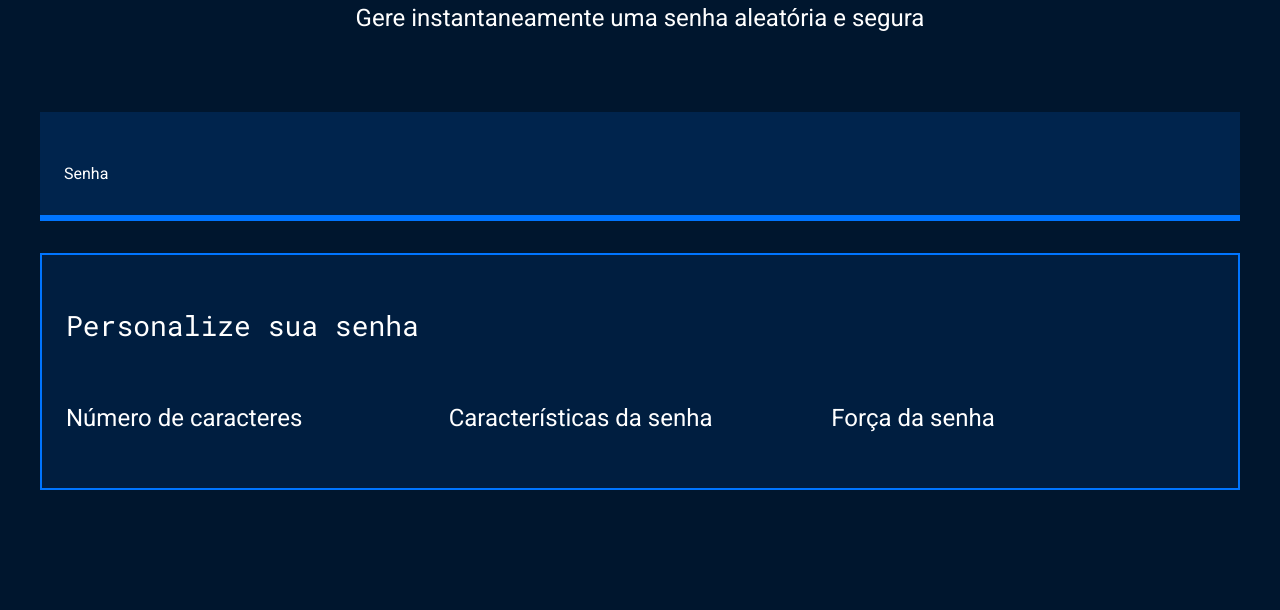
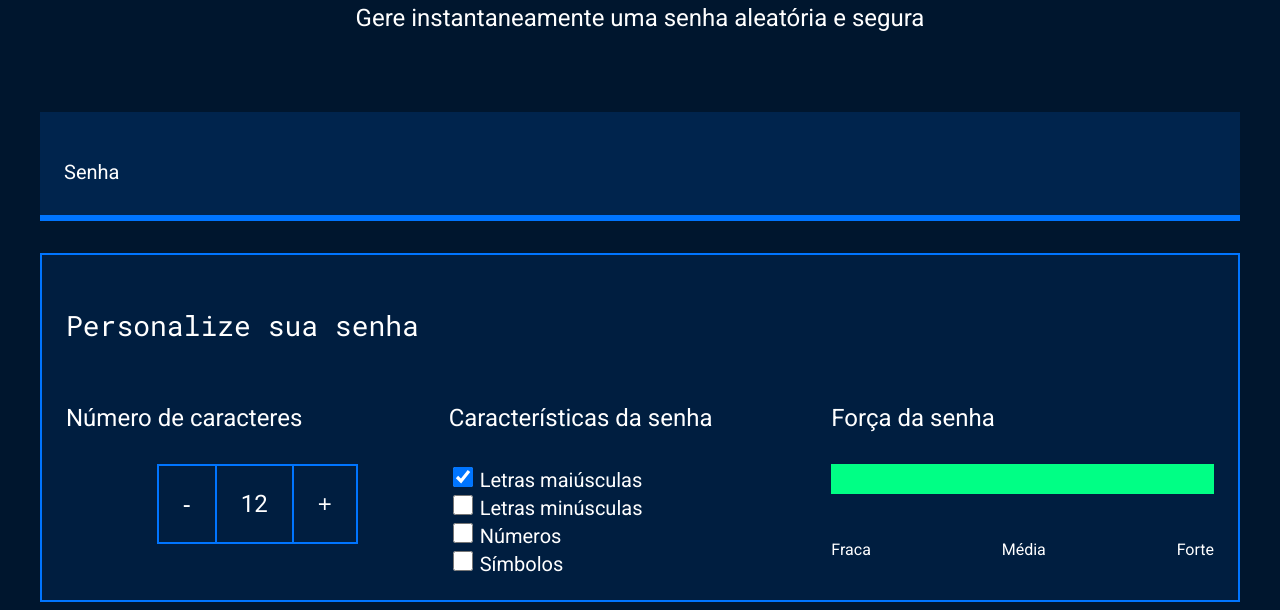
Before and after one commit to emanuellegalle/geradordesenhas, a plain HTML site: page index.html in a window 1280 px wide. Shown: the part 214-824 px from the top of the page. Before the commit the page ends 800 px from the top, so only its background shows below. Drawn offline with Linux system fonts and the light colour scheme.

Commit message:
Add files via upload

```diff
--- a/index.html
+++ b/index.html
@@ -24,17 +24,45 @@
                 <div class="parametro-coluna__senha">
                     <div class="parametro-senha">
                     <h4 class="parametro-senha__titulo">Número de caracteres</h4>
-            </div>
+                    <div class="parametro-senha-botoes">
+                        <button class="parametro-senha__botao">-</button>
+                        <p class="parametro-senha__texto">12</p>
+                        <button class="parametro-senha__botao">+</button>
+                    </div>
+                </div>
             <div class="parametro-senha">
                 <h4 class="parametro-senha__titulo">Características da senha</h4>
+                <div class="parametro-senha-checkbox">
+                    <input name="maiusculo" type="checkbox" class="checkbox" checked>
+                    <label for="maiusculo">Letras maiúsculas</label>
+                </div>
+                <div class="parametro-senha-checkbox">
+                    <input name="minusculo" type="checkbox" class="checkbox">
+                    <label for="minusculo">Letras minúsculas</label>
+                </div>
+                <div class="parametro-senha-checkbox">
+                    <input name="numero" type="checkbox" class="checkbox">
+                    <label for="numero">Números</label>
+                </div>
+                <div class="parametro-senha-checkbox">
+                    <input name="simbolo" type="checkbox" class="checkbox">
+                    <label for="simbolo">Símbolos</label>
+                </div>
             </div>
             <div class="parametro-senha">
                 <h4 class="parametro-senha__titulo">Força da senha</h4>
-            </div>
+                <div class="barra"></div>
+                <div class="forca forte"></div>
+                <div class="parametro-senha-textos">
+                    <p>Fraca</p>
+                    <p>Média</p>
+                    <p>Forte</p>
                 </div>
-            </div>
-            </div>
-        </section>
+             </div>
+        </div>
+     </div>
+  </div>
+         </section>
 </body>
 
 </html>
--- a/style.css
+++ b/style.css
@@ -85,6 +85,66 @@ body {
     margin: 0 auto;
 }
 
+.parametro-senha-botoes {
+    display: flex;
+    justify-content: center;
+}
+
+.parametro-senha__botao {
+    background-color: var(--fundo-texto);
+    color: var(--branco);
+    border: 2px solid var(--borda);
+    padding: 24px;
+    font-size: 24px;
+    cursor: pointer;
+}
+.parametro-senha__texto {
+    padding: 24px;
+    border-top: 2px solid var(--borda);
+    border-bottom: 2px solid var(--borda);
+    margin: 0;
+    font-size: 24px;
+}
+
+label {
+    font-size: 20px;
+}
+
+.checkbox {
+    width: 20px;
+    height: 20px;
+    cursor: pointer;
+}
+
+.barra {
+    background-color: var(--fundo-senha);
+    height: 30px;
+    width: 100%;
+}
+.forca {
+    height: 30px;
+    position: relative;
+    bottom: 30px;
+}
+.fraca {
+    width: 25%;
+    background-color: #e71b32;
+}
+.media {
+    background-color: #faf408;
+    width: 50%;
+}
+.forte {
+    background-color: #00ff85;
+    width: 100%;
+}
+
+.parametro-senha-textos {
+    display: flex;
+    justify-content: space-between;
+}
+
+
 @media screen and (min-width: 768px) {
     .parametro-coluna__senha {
         flex-direction: row;
```
